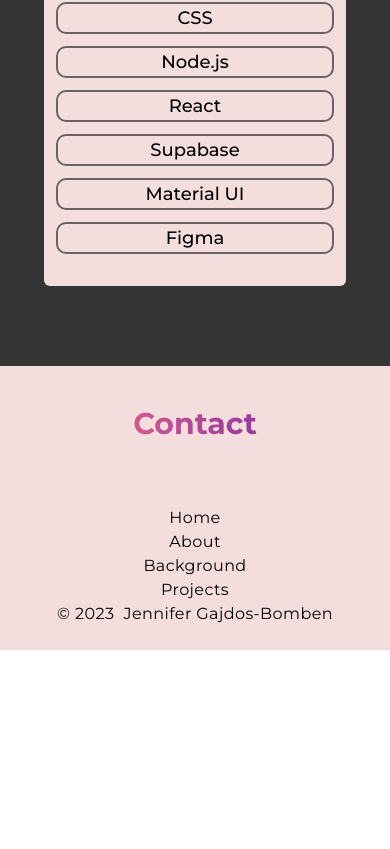
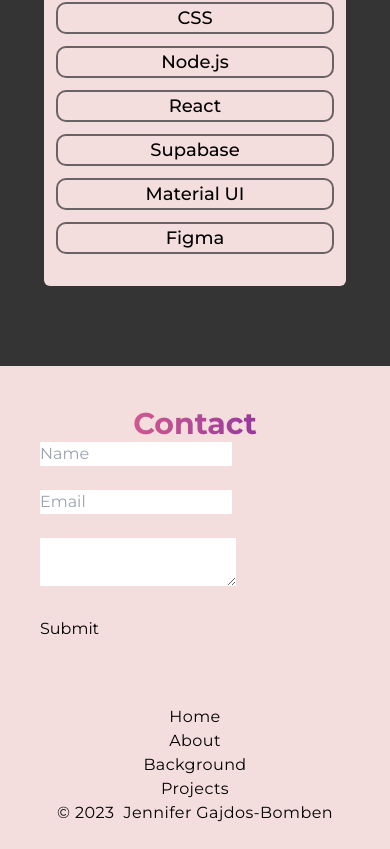
Before and after one commit to jgajdosbomben/portfolio, a React (Vite) app: page / in a window 390 px wide. Shown: the part 7978-8827 px from the top of the page. Before the commit the page ends 8628 px from the top, so only its background shows below. Built offline with nearby package versions, Linux system fonts and the light colour scheme.

Commit message:
Added contact form outline

```diff
--- a/src/components/Contact.jsx
+++ b/src/components/Contact.jsx
@@ -2,26 +2,47 @@
 import { useState, useRef } from "react";
 
 const Contact = () => {
-  const [form, setForm] = useState({
-    name: "",
-    email: "",
-    message: "",
-  });
-  const formRef = useRef();
+  const [name, setName] = useState("");
+  const [email, setEmail] = useState("");
+  const [message, setMessage] = useState("");
 
-  const [loading, setLoading] = useState(false);
-
-  const handleChange = (e) => {};
-
-  const handleSubmit = (e) => {};
+  const onSubmit = () => {
+    console.log("Data", name, email, message);
+  };
 
   return (
-    <div className="text-white dark:text-white font-bold p-10">
+    <div className="p-10">
       {/* dark:bg-[radial-gradient(ellipse_at_top_left,_var(--tw-gradient-stops))] from-[#28031e] to-[#1d1d1d]  */}
       {/* className="bg-[url('/src/assets/banner-laptop.png')]"> */}
-      <h1 className="text-3xl sm:text-5xl bg-clip-text text-transparent font-bold bg-gradient-to-r from-rose-400 to-purple-800 dark:bg-clip-text dark:text-transparent dark:bg-gradient-to-r from-rose-300 to-purple-800 text-center">
+      <h1 className="text-3xl sm:text-5xl text-black dark:text-white font-bold bg-clip-text text-transparent font-bold bg-gradient-to-r from-rose-400 to-purple-800 dark:bg-clip-text dark:text-transparent dark:bg-gradient-to-r from-rose-300 to-purple-800 text-center">
         Contact
       </h1>
+      <div className="">
+        <form onSubmit={onSubmit}>
+          <input
+            value={name}
+            onChange={(e) => setName(e.target.value)}
+            type="text"
+            placeholder="Name"
+          />
+          <br/>
+          <br/>
+          <input
+            value={email}
+            onChange={(e) => setEmail(e.target.value)}
+            type="email"
+            placeholder="Email"
+          />
+          <br/>
+          <br/>
+          <textarea
+            value={message}
+            onChange={(e) => setMessage(e.target.value)}></textarea>
+            <br/>
+            <br/>
+            <button type="submit">Submit</button>
+        </form>
+      </div>
     </div>
   );
 };
```
